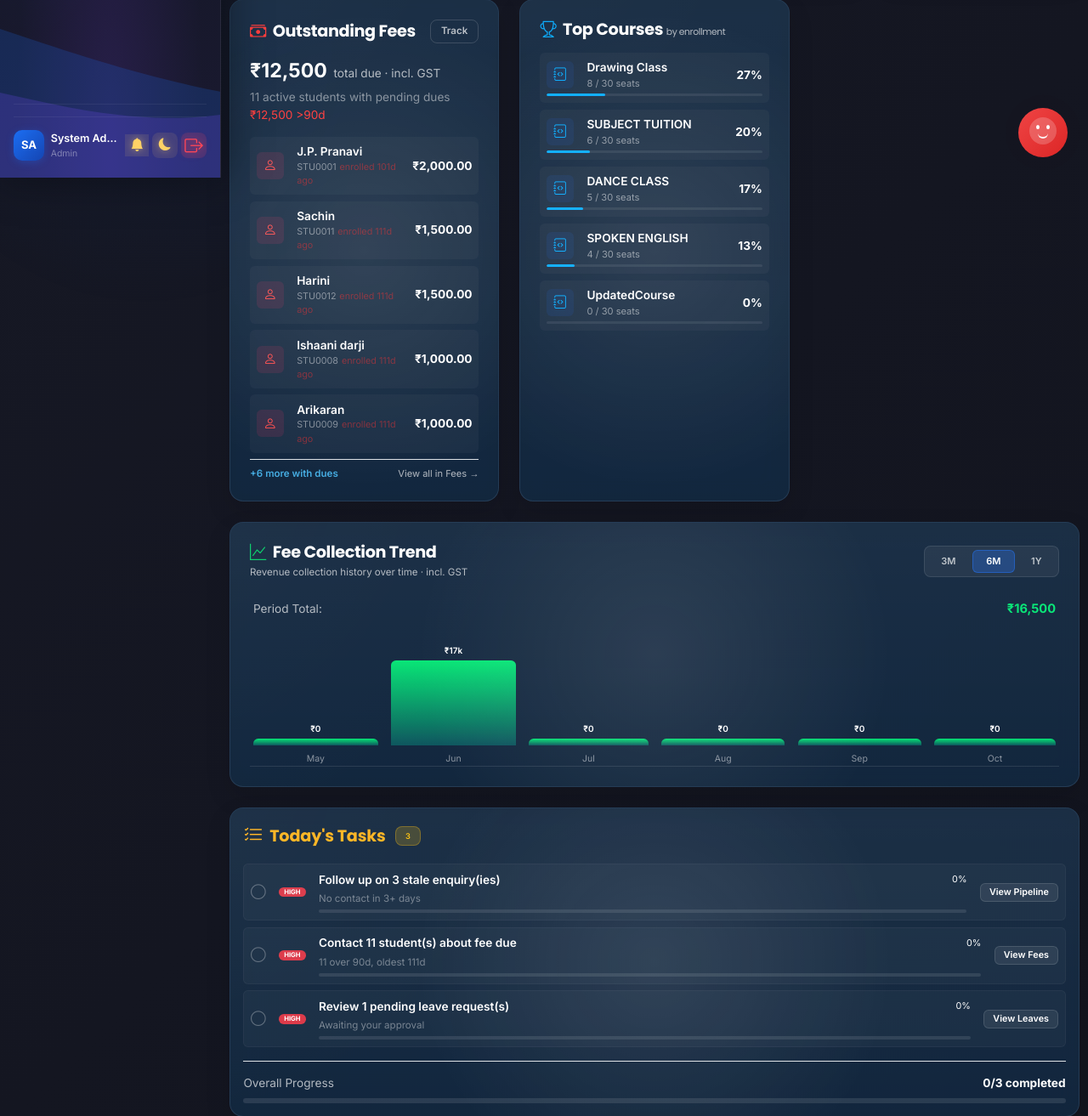
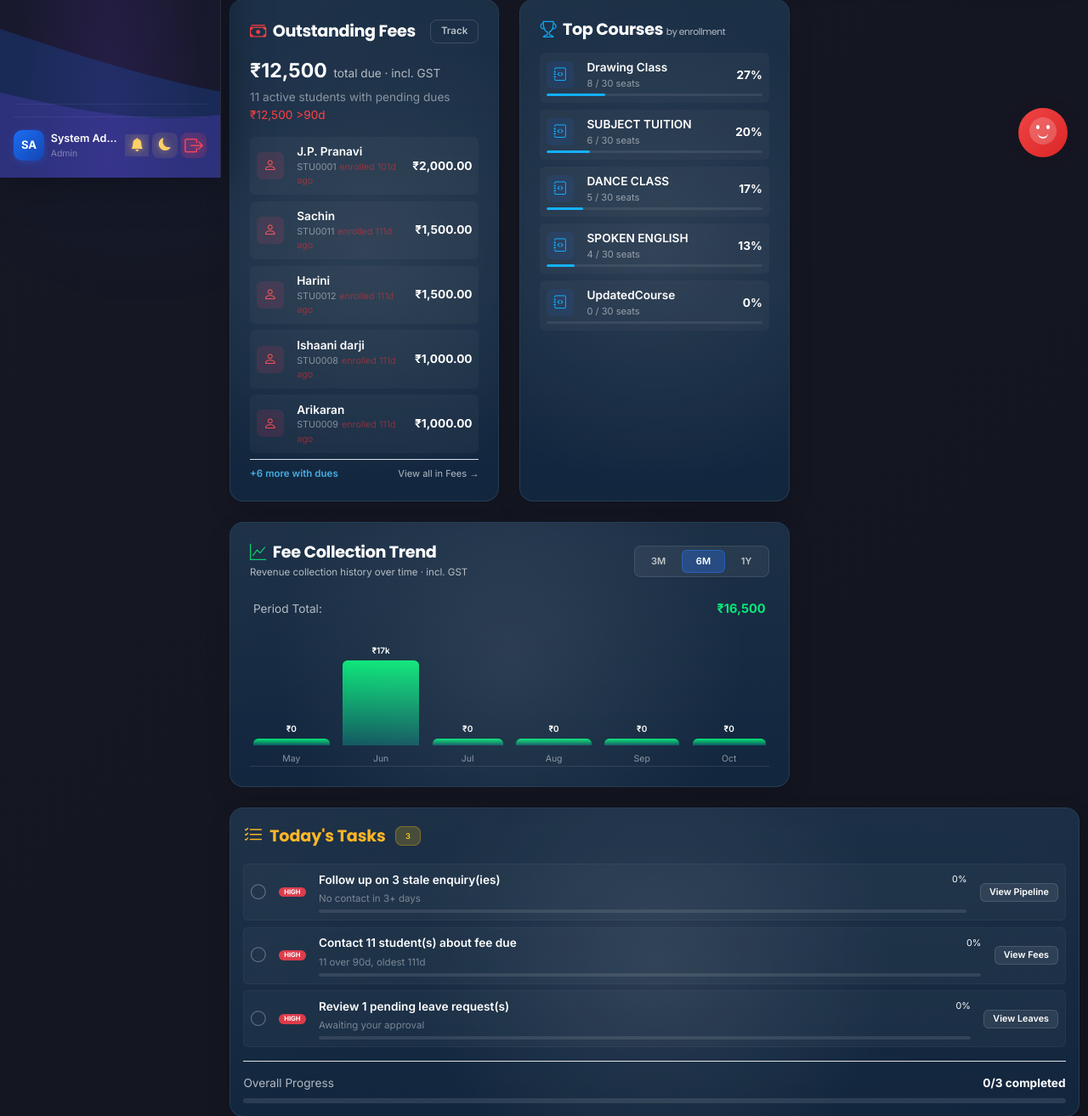
Before and after one commit to aishwaryaumakumar2005-web/guha, a Flask app: page / in a window 1280 px wide. Shown: the part 591-1904 px from the top of the page at 85% size. Run offline with Flask 3, Linux system fonts and the light colour scheme; a user stored in the database is signed in; data comes from the database, SQL or seed files in the repository; data that the repository does not hold is empty; some libraries are stand-ins or nearby versions.

Commit message:
Update dashboard.html

```diff
--- a/app/templates/dashboard.html
+++ b/app/templates/dashboard.html
@@ -224,7 +224,7 @@
 
         {% if current_user.role in ('Admin', 'Operation') %}
         <!-- Fee Collection Trend Chart (Item 16) -->
-        <div id="dashboard-fee-chart" class="bento-card bento-xl-12 bento-md-12 animate-on-scroll">
+        <div id="dashboard-fee-chart" class="bento-card bento-xl-8 bento-md-12 animate-on-scroll">
             <div class="glass-card p-4">
                 <div class="d-flex flex-wrap justify-content-between align-items-center gap-2 mb-3">
                     <div>
```
